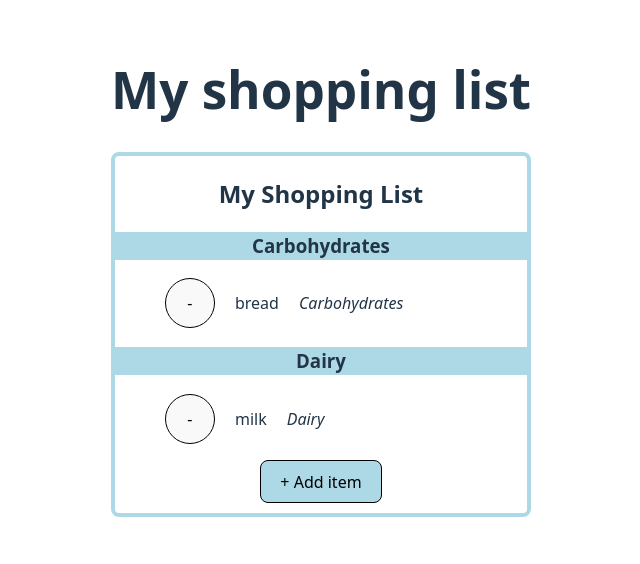
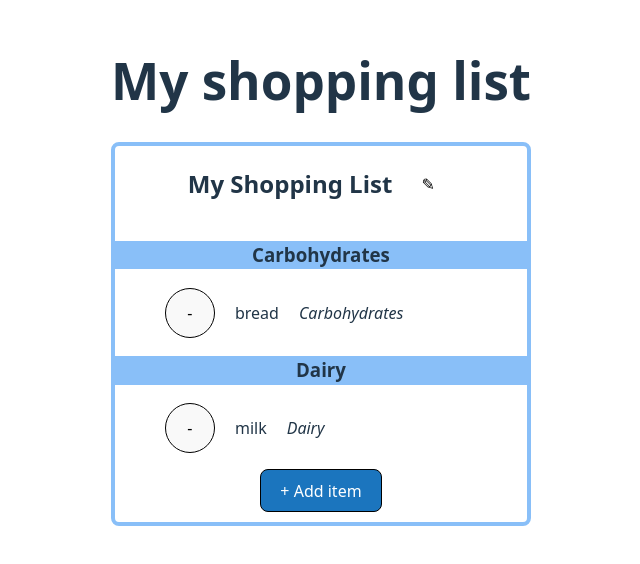
Before and after one commit to emerrafter1/shoppingList, a React (Vite) app in the folder shoppingList/: page / in a window 1280 px wide. Shown: the part 128-692 px from the top of the page, without its empty margins (319-959 px from the left). Built offline with nearby package versions, Linux system fonts and the light colour scheme.

Commit message:
add edit list title

```diff
--- a/shoppingList/components/ShoppingListTitle.jsx
+++ b/shoppingList/components/ShoppingListTitle.jsx
@@ -1,10 +1,45 @@
 import { useState } from "react";
 function ShoppingListTitle() {
   const [listName, setListName] = useState("My Shopping List");
+  const [isEditingListName, setIsEditingListName] = useState(false);
+
+  function handleEditClick() {
+    setIsEditingListName(true);
+  }
+
+  function handleInputChange(event) {
+    setListName(event.target.value);
+  }
+
+  function handleBlurChange() {
+    setIsEditingListName(false);
+  }
+
+  function handleKeyDown(event) {
+    if (event.key === "Enter") {
+      setIsEditingListName(false);
+    }
+  }
 
   return (
-    <div>
-      <h2>{listName}</h2>
+    <div className="shopping-list-title">
+      {isEditingListName ? (
+        <input
+        className="edit-list-name"
+          type="text"
+          value={listName}
+          onChange={handleInputChange}
+          onBlur={handleBlurChange}
+          onKeyDown={handleKeyDown}
+        ></input>
+      ) : (
+        <div className="shopping-list-title-row">
+          <h2>{listName}</h2>
+          <button className="edit-button" onClick={handleEditClick}>
+            ✎
+          </button>
+        </div>
+      )}
     </div>
   );
 }
--- a/shoppingList/src/App.css
+++ b/shoppingList/src/App.css
@@ -22,7 +22,7 @@ body {
 }
 
 .shopping-list {
-  border: 4px solid lightblue;
+  border: 4px solid #89bff8 ;
   background-color: white;
   padding-bottom: 10px;
   border-radius: 8px;
@@ -53,7 +53,8 @@ input {
 
 .add-item-button {
   border: 1px solid black;
-  background-color: lightblue;
+  background-color: #1b75be;
+  color: white
 }
 
 input {
@@ -143,5 +144,40 @@ option {
 }
 
 h3 {
-  background-color: lightblue;
+  background-color: #89bff8;
 }
+
+.shopping-list-title {
+  display: flex;
+  align-items: center;
+  justify-content: center;
+  gap: 10px; /* optional space between title and button */
+}
+
+.edit-button {
+  background: none;
+  border: none;
+  font-size: 1rem;
+  cursor: pointer;
+}
+
+.edit-list-name {
+  background-color: white;
+  border:none;
+  font-size: 1.5em;
+  font-weight:bold;
+  background-color: #e3f1ff;
+  text-decoration: underline;
+}
+
+.shopping-list-title-row {
+  display: flex;
+  align-items: center;
+  justify-content: center;
+  gap: 10px;
+}
+
+/* lightestblue: #e3f1ff
+lightblue: #89bff8
+mediumblue: #408ee0
+darkblue: #1b75be */
```
